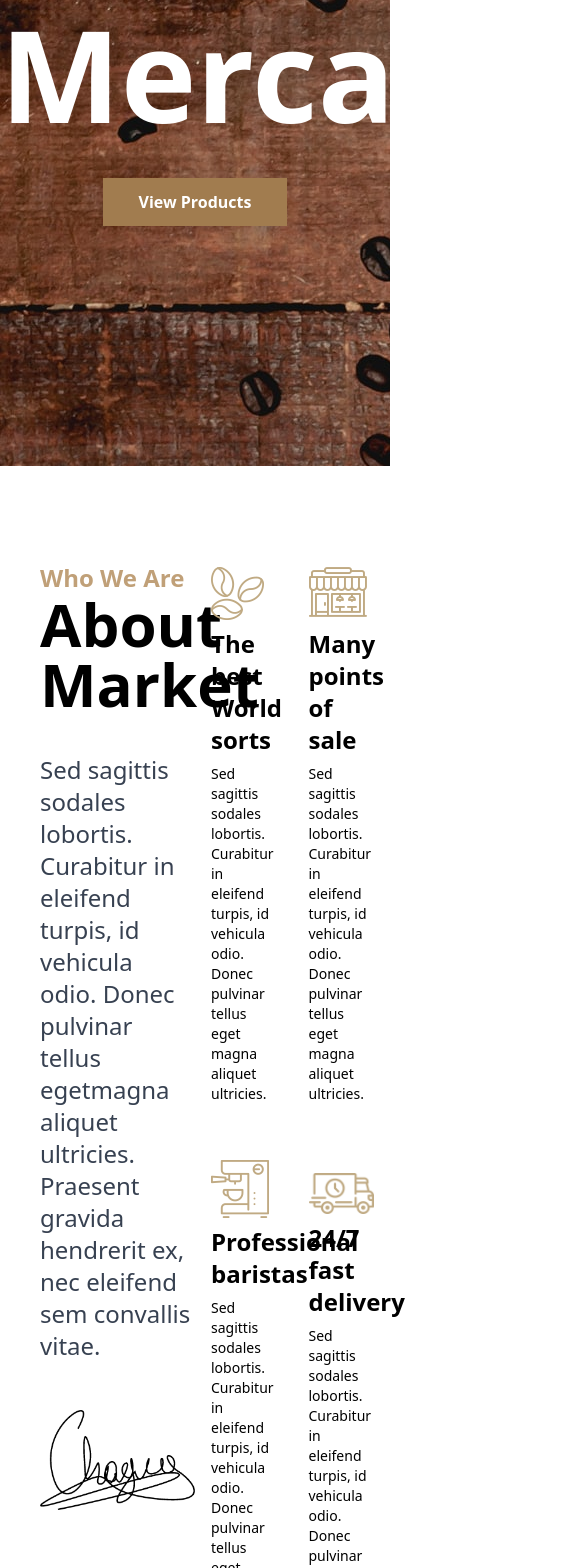
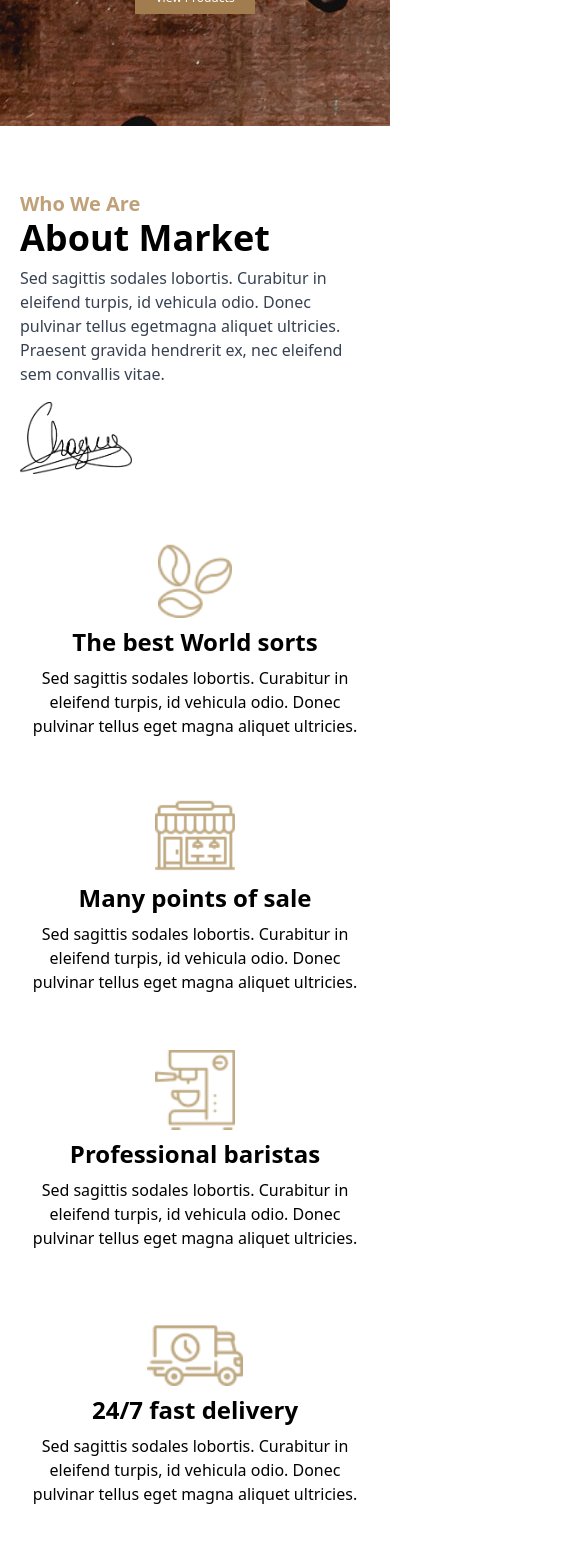
Before and after one commit to jhonc19/CafeTec-Front, an Angular app: page / in a window 390 px wide. Shown: the part 300-1868 px from the top of the page, 585 px wide, since content can reach past the window. Built offline with nearby package versions, Linux system fonts and the light colour scheme; what @tailwindcss/typography would draw is missing.

Commit message:
Add Component Footer y Finish Responsive Home

```diff
--- a/src/app/market/home/home.component.html
+++ b/src/app/market/home/home.component.html
@@ -1,64 +1,69 @@
 <!-- <app-preloader></app-preloader> -->
 <app-header></app-header>
-<div class="text-center py-60 bg-banner-1 space-y-10">
-  <h1 class="text-9xl font-semibold font text-white">Mercado</h1>
-  <button class="px-9 py-3 bg-coffe-500 text-white font-bold">View Products</button>
+<div class="text-center py-28 sm:py-60 bg-banner-1 space-y-10">
+  <h1 class="text-6xl sm:text-9xl font-semibold font text-white">Mercado</h1>
+  <button class="px-5 sm:px-9 py-2 sm:py-3 bg-coffe-500 text-white text-xs sm:text-base sm:font-bold">View Products</button>
 </div>
-<div class="bg-white py-24">
-  <div class="container mx-auto flex">
-    <div class="w-1/2 pl-10">
-      <h5 class="text-2xl font-extrabold text-coffe-300">
+<div class="bg-white py-16 sm:py-24">
+  <div class="container mx-auto block sm:flex">
+    <div class="w-full sm:w-1/2 px-5 pb-16 sm:pb-0">
+      <h5 class="text-xl sm:text-2xl font-extrabold text-coffe-300">
         Who We Are
       </h5>
-      <h2 class="text-6xl font-bold pb-10">About Market</h2>
-      <p class="text-2xl text-gray-700 pb-12">Sed sagittis sodales lobortis. Curabitur in eleifend turpis, id vehicula
+      <h2 class="text-4xl sm:text-6xl font-bold pb-2 sm:pb-10">About Market</h2>
+      <p class="text-base sm:text-2xl text-gray-700 pb-4 sm:pb-12">Sed sagittis sodales lobortis. Curabitur in eleifend
+        turpis, id vehicula
         odio.
         Donec pulvinar tellus egetmagna
         aliquet ultricies. Praesent gravida hendrerit ex, nec eleifend sem convallis vitae.</p>
-      <img class="w-40" src="../../../assets/img/misc/firma.png" alt="">
+      <img class="w-28 sm:w-40" src="../../../assets/img/misc/firma.png" alt="">
     </div>
-    <div class="flex flex-wrap w-1/2">
-      <div class="w-1/2 space-y-2 px-4 pb-14">
-        <img src="../../../assets/img/features/about-icon-1.png" alt="">
-        <h5 class="font-extrabold text-2xl ">The best World sorts</h5>
-        <p class="text-sm">Sed sagittis sodales lobortis. Curabitur in eleifend turpis, id vehicula odio. Donec pulvinar
+    <div class="sm:flex sm:flex-wrap w-full sm:w-1/2 px-5 sm:px-0">
+      <div class="w-full sm:w-1/2 space-y-2 sm:px-4 pb-14 text-center sm:text-left">
+        <img class="h-20 mx-auto sm:mx-0" src="../../../assets/img/features/about-icon-1.png" alt="">
+        <h5 class="font-extrabold text-2xl">The best World sorts</h5>
+        <p class="text-base sm:text-sm">Sed sagittis sodales lobortis. Curabitur in eleifend turpis, id vehicula odio.
+          Donec pulvinar
           tellus eget magna aliquet ultricies.</p>
       </div>
-      <div class="w-1/2 space-y-2 px-4 pb-14">
-        <img src="../../../assets/img/features/about-icon-2.png" alt="">
-        <h5 class="font-extrabold text-2xl ">Many points of sale</h5>
-        <p class="text-sm">Sed sagittis sodales lobortis. Curabitur in eleifend turpis, id vehicula odio. Donec pulvinar
+      <div class="w-full sm:w-1/2 space-y-2 sm:px-4 pb-14 text-center sm:text-left">
+        <img class="h-20 mx-auto sm:mx-0" src="../../../assets/img/features/about-icon-2.png" alt="">
+        <h5 class="font-extrabold text-2xl">Many points of sale</h5>
+        <p class="text-base sm:text-sm">Sed sagittis sodales lobortis. Curabitur in eleifend turpis, id vehicula odio.
+          Donec pulvinar
           tellus eget magna aliquet ultricies.</p>
       </div>
-      <div class="w-1/2 space-y-2 px-4 pb-14">
-        <img src="../../../assets/img/features/about-icon-3.png" alt="">
-        <h5 class="font-extrabold text-2xl ">Professional baristas</h5>
-        <p class="text-sm">Sed sagittis sodales lobortis. Curabitur in eleifend turpis, id vehicula odio. Donec pulvinar
+      <div class="w-full sm:w-1/2 space-y-2 sm:px-4 pb-14 text-center sm:text-left">
+        <img class="h-20 mx-auto sm:mx-0" src="../../../assets/img/features/about-icon-3.png" alt="">
+        <h5 class="font-extrabold text-2xl">Professional baristas</h5>
+        <p class="text-base sm:text-sm">Sed sagittis sodales lobortis. Curabitur in eleifend turpis, id vehicula odio.
+          Donec pulvinar
           tellus eget magna aliquet ultricies.</p>
       </div>
-      <div class="w-1/2 space-y-2 px-4 pb-14">
-        <img src="../../../assets/img/features/about-icon-4.png" alt="">
-        <h5 class="font-extrabold text-2xl ">24/7 fast delivery</h5>
-        <p class="text-sm">Sed sagittis sodales lobortis. Curabitur in eleifend turpis, id vehicula odio. Donec pulvinar
+      <div class="w-full sm:w-1/2 space-y-2 sm:px-4 sm:pb-14 text-center sm:text-left">
+        <img class="h-20 mx-auto sm:mx-0" src="../../../assets/img/features/about-icon-4.png" alt="">
+        <h5 class="font-extrabold text-2xl">24/7 fast delivery</h5>
+        <p class="text-base sm:text-sm">Sed sagittis sodales lobortis. Curabitur in eleifend turpis, id vehicula odio.
+          Donec pulvinar
           tellus eget magna aliquet ultricies.</p>
       </div>
     </div>
   </div>
 </div>
-<div class="bg-coffe-900 py-24">
+<div class="bg-coffe-900 py-16 sm:py-24">
   <div class="container mx-auto text-white text-center">
-    <h5 class="text-2xl font-extrabold text-coffe-200">
+    <h5 class="text-xl sm:text-2xl font-extrabold text-coffe-200">
       Choose your coffee
     </h5>
-    <h2 class="text-6xl font-bold pb-8">Recent Products</h2>
-    <ul class="flex justify-center space-x-5 font-extrabold text-lg pb-12">
+    <h2 class="text-4xl sm:text-6xl font-bold pb-8">Recent Products</h2>
+    <ul class="flex justify-center space-x-2 sm:space-x-5 font-bold sm:font-extrabold text-sm sm:text-lg pb-12">
       <li class="border-b-2 border-coffe-300">Coffe</li>
       <li>Green Coffe</li>
       <li>Roasted Coffe</li>
       <li>Italian</li>
     </ul>
-    <div class="flex gap-8 text-black">
-      <div class="bg-white w-1/4 p-14 space-y-2">
+    <div class="block sm:flex sm:gap-8 text-black px-5 sm:px-0 space-y-10 sm:space-y-0">
+      <div class="bg-white w-full sm:w-1/4 p-8 sm:p-14 space-y-2">
         <img class="mx-auto" src="../../../assets/img/product/coffee_item1-300x300.jpg" alt="">
         <h5 class="text-2xl font-extrabold">My Coffe Cup</h5>
         <p class="text-sm">Duis et aliquam orci. Vivamus augue quam, ...</p>
@@ -66,12 +71,12 @@
           <h4 class="text-2xl font-normal text-gray-400 line-through">$23.00</h4>
           <h4 class="text-2xl font-extrabold text-coffe-300">$23.00</h4>
         </div>
-        <button class="px-8 py-3 bg-coffe-300 text-white font-bold text-sm space-x-2">
+        <button class="px-5 sm:px-8 py-2 sm:py-3 bg-coffe-300 text-white sm:font-bold text-xs sm:text-sm space-x-2">
           <fa-icon [icon]="faShoppingCart"></fa-icon>
           <span>Read More</span>
         </button>
       </div>
-      <div class="bg-white w-1/4 p-14 space-y-2">
+      <div class="bg-white w-full sm:w-1/4 p-8 sm:p-14 space-y-2">
         <img class="mx-auto" src="../../../assets/img/product/coffee_item1-300x300.jpg" alt="">
         <h5 class="text-2xl font-extrabold">My Coffe Cup</h5>
         <p class="text-sm">Duis et aliquam orci. Vivamus augue quam, ...</p>
@@ -79,12 +84,12 @@
           <h4 class="text-2xl font-normal text-gray-400 line-through">$23.00</h4>
           <h4 class="text-2xl font-extrabold text-coffe-300">$23.00</h4>
         </div>
-        <button class="px-8 py-3 bg-coffe-300 text-white font-bold text-sm space-x-2">
+        <button class="px-5 sm:px-8 py-2 sm:py-3 bg-coffe-300 text-white sm:font-bold text-xs sm:text-sm space-x-2">
           <fa-icon [icon]="faShoppingCart"></fa-icon>
           <span>Read More</span>
         </button>
       </div>
-      <div class="bg-white w-1/4 p-14 space-y-2">
+      <div class="bg-white w-full sm:w-1/4 p-8 sm:p-14 space-y-2">
         <img class="mx-auto" src="../../../assets/img/product/coffee_item1-300x300.jpg" alt="">
         <h5 class="text-2xl font-extrabold">My Coffe Cup</h5>
         <p class="text-sm">Duis et aliquam orci. Vivamus augue quam, ...</p>
@@ -92,12 +97,12 @@
           <h4 class="text-2xl font-normal text-gray-400 line-through">$23.00</h4>
           <h4 class="text-2xl font-extrabold text-coffe-300">$23.00</h4>
         </div>
-        <button class="px-8 py-3 bg-coffe-300 text-white font-bold text-sm space-x-2">
+        <button class="px-5 sm:px-8 py-2 sm:py-3 bg-coffe-300 text-white sm:font-bold text-xs sm:text-sm space-x-2">
           <fa-icon [icon]="faShoppingCart"></fa-icon>
           <span>Read More</span>
         </button>
       </div>
-      <div class="bg-white w-1/4 p-14 space-y-2">
+      <div class="bg-white w-full sm:w-1/4 p-8 sm:p-14 space-y-2">
         <img class="mx-auto" src="../../../assets/img/product/coffee_item1-300x300.jpg" alt="">
         <h5 class="text-2xl font-extrabold">My Coffe Cup</h5>
         <p class="text-sm">Duis et aliquam orci. Vivamus augue quam, ...</p>
@@ -105,7 +110,7 @@
           <h4 class="text-2xl font-normal text-gray-400 line-through">$23.00</h4>
           <h4 class="text-2xl font-extrabold text-coffe-300">$23.00</h4>
         </div>
-        <button class="px-8 py-3 bg-coffe-300 text-white font-bold text-sm space-x-2">
+        <button class="px-5 sm:px-8 py-2 sm:py-3 bg-coffe-300 text-white sm:font-bold text-xs sm:text-sm space-x-2">
           <fa-icon [icon]="faShoppingCart"></fa-icon>
           <span>Read More</span>
         </button>
@@ -113,29 +118,30 @@
     </div>
   </div>
 </div>
-<div class="bg-white py-24">
+<div class="bg-white py-16 sm:py-24">
   <div class="container mx-auto">
-    <h5 class="text-2xl font-extrabold text-coffe-300 text-center">
+    <h5 class="text-xl sm:text-2xl font-extrabold text-coffe-300 text-center">
       Our Post
     </h5>
-    <h2 class="text-6xl font-bold pb-10 text-center">Recent Posts</h2>
-    <div class="flex gap-8 pb-10">
+    <h2 class="text-3xl sm:text-6xl font-bold pb-10 text-center">Recent Posts</h2>
+    <div class="block sm:flex sm:gap-8 pb-10 px-5 sm:px-0 space-y-10 sm:space-y-0">
       <!-- Card Blog -->
-      <div class="w-1/3">
+      <div class="w-full sm:w-1/3">
         <img src="../../../assets/img/blog/blog1-770x570.jpg" class="w-full" alt="">
         <h3
-          class="pt-8 pb-4 text-4xl font-extrabold text-coffe-300 hover:text-coffe-800 transition duration-500 cursor-pointer">
+          class="pt-2 sm:pt-8 pb-1 sm:pb-4 text-2xl sm:text-4xl font-extrabold text-coffe-300 hover:text-coffe-800 transition duration-500 cursor-pointer">
           History of coffee</h3>
-        <p class="text-lg pb-8">Integer maximus accumsan nunc, sit amet tempor lectus facilisis eu. Cras vel elit felis.
+        <p class="text-sm sm:text-lg pb-2 sm:pb-8">Integer maximus accumsan nunc, sit amet tempor lectus facilisis eu.
+          Cras vel elit felis.
           Vestibulum convallis ipsum id aliquam varius. Etiam nec laoreet ...</p>
-        <div class="flex justify-between bg-gray-100 py-3 px-7">
+        <div class="flex justify-between bg-gray-100 py-2 sm:py-3 px-3 sm:px-7">
           <div class="flex space-x-2">
-            <span class="text-5xl text-coffe-300 font-extrabold">25</span>
-            <div class="my-auto">
-              <span class="font-light">September <br> 2017</span>
+            <span class="text-4xl sm:text-5xl text-coffe-300 font-extrabold">25</span>
+            <div class="my-auto leading-none">
+              <span class="text-xs sm:text-base font-light">September<br>2017</span>
             </div>
           </div>
-          <div class="flex space-x-3 items-center text-sm">
+          <div class="flex space-x-3 items-center text-xs sm:text-sm">
             <div class="space-x-1">
               <fa-icon [icon]="faEye"></fa-icon>
               <span>1400</span>
@@ -147,21 +153,22 @@
           </div>
         </div>
       </div>
-      <div class="w-1/3">
+      <div class="w-full sm:w-1/3">
         <img src="../../../assets/img/blog/blog2-770x570.jpg" class="w-full" alt="">
         <h3
-          class="pt-8 pb-4 text-4xl font-extrabold text-coffe-300 hover:text-coffe-800 transition duration-500 cursor-pointer">
+          class="pt-2 sm:pt-8 pb-1 sm:pb-4 text-2xl sm:text-4xl font-extrabold text-coffe-300 hover:text-coffe-800 transition duration-500 cursor-pointer">
           History of coffee</h3>
-        <p class="text-lg pb-8">Integer maximus accumsan nunc, sit amet tempor lectus facilisis eu. Cras vel elit felis.
+        <p class="text-sm sm:text-lg pb-2 sm:pb-8">Integer maximus accumsan nunc, sit amet tempor lectus facilisis eu.
+          Cras vel elit felis.
           Vestibulum convallis ipsum id aliquam varius. Etiam nec laoreet ...</p>
-        <div class="flex justify-between bg-gray-100 py-3 px-7">
+        <div class="flex justify-between bg-gray-100 py-2 sm:py-3 px-3 sm:px-7">
           <div class="flex space-x-2">
-            <span class="text-5xl text-coffe-300 font-extrabold">25</span>
-            <div class="my-auto">
-              <span class="font-light">September <br> 2017</span>
+            <span class="text-4xl sm:text-5xl text-coffe-300 font-extrabold">25</span>
+            <div class="my-auto leading-none">
+              <span class="text-xs sm:text-base font-light">September<br>2017</span>
             </div>
           </div>
-          <div class="flex space-x-3 items-center text-sm">
+          <div class="flex space-x-3 items-center text-xs sm:text-sm">
             <div class="space-x-1">
               <fa-icon [icon]="faEye"></fa-icon>
               <span>1400</span>
@@ -173,21 +180,22 @@
           </div>
         </div>
       </div>
-      <div class="w-1/3">
+      <div class="w-full sm:w-1/3">
         <img src="../../../assets/img/blog/blog3-770x570.jpg" class="w-full" alt="">
         <h3
-          class="pt-8 pb-4 text-4xl font-extrabold text-coffe-300 hover:text-coffe-800 transition duration-500 cursor-pointer">
+          class="pt-2 sm:pt-8 pb-1 sm:pb-4 text-2xl sm:text-4xl font-extrabold text-coffe-300 hover:text-coffe-800 transition duration-500 cursor-pointer">
           History of coffee</h3>
-        <p class="text-lg pb-8">Integer maximus accumsan nunc, sit amet tempor lectus facilisis eu. Cras vel elit felis.
+        <p class="text-sm sm:text-lg pb-2 sm:pb-8">Integer maximus accumsan nunc, sit amet tempor lectus facilisis eu.
+          Cras vel elit felis.
           Vestibulum convallis ipsum id aliquam varius. Etiam nec laoreet ...</p>
-        <div class="flex justify-between bg-gray-100 py-3 px-7">
+        <div class="flex justify-between bg-gray-100 py-2 sm:py-3 px-3 sm:px-7">
           <div class="flex space-x-2">
-            <span class="text-5xl text-coffe-300 font-extrabold">25</span>
-            <div class="my-auto">
-              <span class="font-light">September <br> 2017</span>
+            <span class="text-4xl sm:text-5xl text-coffe-300 font-extrabold">25</span>
+            <div class="my-auto leading-none">
+              <span class="text-xs sm:text-base font-light">September<br>2017</span>
             </div>
           </div>
-          <div class="flex space-x-3 items-center text-sm">
+          <div class="flex space-x-3 items-center text-xs sm:text-sm">
             <div class="space-x-1">
               <fa-icon [icon]="faEye"></fa-icon>
               <span>1400</span>
@@ -202,69 +210,9 @@
     </div>
     <div class="text-center">
       <button
-        class="px-8 py-2 bg-transparent border-2 border-coffe-500 text-coffe-400 rounded-sm hover:bg-coffe-500 hover:text-white transition duration-500 text-sm font-bold">Read
+        class="px-5 sm:px-8 py-2 bg-transparent border-2 border-coffe-500 text-coffe-400 rounded-sm hover:bg-coffe-500 hover:text-white transition duration-500 text-xs sm:text-sm font-bold">Read
         More</button>
     </div>
   </div>
 </div>
-
-<div class="bg-coffe-700 py-24">
-  <div class="container mx-auto">
-    <div class="flex justify-around space-x-40">
-      <div class="w-1/3 space-y-8">
-        <img class="h-20" src="../../../assets/img/logo/logo_black-10.png" alt="">
-        <p class="text-gray-200 pb-2 text-justify font-medium">Pellentesque congue non augue vitae pellentesque. Morbi
-          sollicitudin eleifend rhoncus. Mauris vel nisl a massa viverra sollicitudin semper a diam.</p>
-        <button
-          class="px-8 py-2 bg-coffe-300 rounded-sm hover:bg-white transition duration-500 text-sm font-bold">Purchase
-          Theme</button>
-      </div>
-      <div class="w-1/3">
-        <h4 class="text-coffe-300 font-extrabold text-3xl pb-12">EXPLORE</h4>
-        <div class="flex space-x-32 text-white">
-          <ul class="space-y-3">
-            <li class="space-x-2">
-              <fa-icon class="text-coffe-300 text-xs" [icon]="faChevronRight"></fa-icon>
-              <span class="text-lg font-extrabold">Home</span>
-            </li>
-            <li class="space-x-2">
-              <fa-icon class="text-coffe-300 text-xs" [icon]="faChevronRight"></fa-icon>
-              <span class="text-lg font-extrabold">Contact Us</span>
-            </li>
-          </ul>
-          <ul class="space-y-3">
-            <li class="space-x-2">
-              <fa-icon class="text-coffe-300 text-xs" [icon]="faChevronRight"></fa-icon>
-              <span class="text-lg font-extrabold">Blog</span>
-            </li>
-            <li class="space-x-2">
-              <fa-icon class="text-coffe-300 text-xs" [icon]="faChevronRight"></fa-icon>
-              <span class="text-lg font-extrabold">Products</span>
-            </li>
-          </ul>
-        </div>
-      </div>
-      <div class="w-1/3">
-        <h4 class="text-coffe-300 font-extrabold text-3xl pb-12">EXPLORE</h4>
-        <ul class="space-y-2 text-gray-200">
-          <li class="space-x-4">
-            <fa-icon class="text-coffe-300 text-sm" [icon]="faMapMarkerAlt"></fa-icon>
-            <span class="text-lg">44 Danwers, NY City, USA, 70-102</span>
-          </li>
-          <li class="space-x-4">
-            <fa-icon class="text-coffe-300 text-sm" [icon]="faPhoneAlt"></fa-icon>
-            <span class="text-lg">+10800-33-800; +10500-55-900</span>
-          </li>
-          <li class="space-x-4">
-            <fa-icon class="text-coffe-300 text-sm" [icon]="faEnvelope"></fa-icon>
-            <span class="text-lg">mycoffee@mycoffeeshop.us</span>
-          </li>
-        </ul>
-      </div>
-    </div>
-  </div>
-</div>
-
-<div class="bg-coffe-900 py-8 text-center">
-  <p class="text-white font-medium">Copyright © 2021 <span class="text-coffe-300 font-bold cursor-pointer hover:text-coffe-200 transition duration-300">CafeTec</span> All rights reserved.</p>
-</div>
+<app-footer></app-footer>
--- a/src/app/market/home/home.component.ts
+++ b/src/app/market/home/home.component.ts
@@ -1,5 +1,5 @@
 import { Component, OnInit } from '@angular/core';
-import { faShoppingCart, faEye, faCommentDots, faChevronRight, faMapMarkerAlt ,faPhoneAlt, faEnvelope } from '@fortawesome/free-solid-svg-icons';
+import { faShoppingCart, faEye, faCommentDots } from '@fortawesome/free-solid-svg-icons';
 @Component({
   selector: 'app-home',
   templateUrl: './home.component.html',
@@ -9,10 +9,6 @@ export class HomeComponent implements OnInit {
   faShoppingCart = faShoppingCart;
   faEye = faEye;
   faCommentDots = faCommentDots;
-  faChevronRight = faChevronRight;
-  faMapMarkerAlt = faMapMarkerAlt;
-  faPhoneAlt = faPhoneAlt;
-  faEnvelope = faEnvelope;
 
   constructor() { }
 
--- a/src/app/market/market.module.ts
+++ b/src/app/market/market.module.ts
@@ -5,12 +5,14 @@ import { HomeComponent } from './home/home.component';
 import { HeaderComponent } from './shared/header/header.component';
 import { PreloaderComponent } from './shared/preloader/preloader.component';
 import { FontAwesomeModule } from '@fortawesome/angular-fontawesome';
+import { FooterComponent } from './shared/footer/footer.component';
 
 @NgModule({
   declarations: [
     HomeComponent,
     HeaderComponent,
-    PreloaderComponent
+    PreloaderComponent,
+    FooterComponent
   ],
   imports: [
     CommonModule,
--- a/src/app/market/shared/header/header.component.ts
+++ b/src/app/market/shared/header/header.component.ts
@@ -4,7 +4,6 @@ import { faShoppingCart, faBars } from '@fortawesome/free-solid-svg-icons';
 @Component({
   selector: 'app-header',
   templateUrl: './header.component.html',
-  styleUrls: ['./header.component.css'],
 })
 export class HeaderComponent implements OnInit {
   faShoppingCart = faShoppingCart;
```
Also changed, not shown: src/app/market/shared/footer/footer.component.html (added, +63 -0 lines), src/app/market/shared/footer/footer.component.ts (added, +22 -0 lines), src/app/market/shared/header/header.component.css (deleted).
